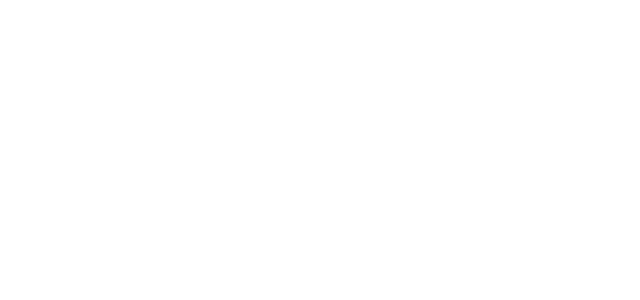
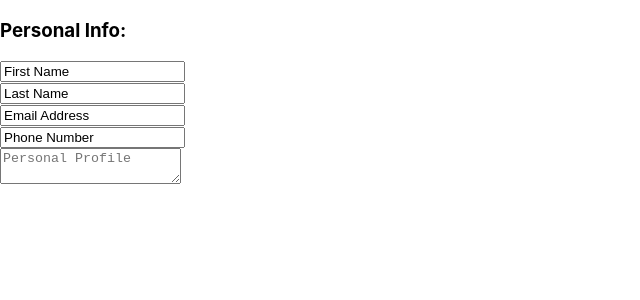
Before and after one commit to carloshrm/make-cv-tool, a React (Create React App) app: page / in a window 1280 px wide. Shown: the top 300 px of the page, without its empty margins (0-640 px from the left). Built offline with nearby package versions, Linux system fonts and the light colour scheme.

Commit message:
input fields

```diff
--- a/public/index.html
+++ b/public/index.html
@@ -2,11 +2,9 @@
 <html lang="en">
   <head>
     <meta charset="utf-8" />
-    <link rel="icon" href="%PUBLIC_URL%/favicon.ico" />
     <meta name="viewport" content="width=device-width, initial-scale=1" />
     <meta name="theme-color" content="#000000" />
     <meta name="tool for writing and generating a CV" content="Make-a-CV Tool" />
-    <link rel="apple-touch-icon" href="%PUBLIC_URL%/logo192.png" />
     <!--
       manifest.json provides metadata used when your web app is installed on a
       user's mobile device or desktop. See https://developers.google.com/web/fundamentals/web-app-manifest/
--- a/src/App.js
+++ b/src/App.js
@@ -1,7 +1,31 @@
 import "./App.css";
+import PersonalInfo from "./components/PersonalInfo";
+
+// required info
+
+// name
+// address // phone || email
+// personal profile
+
+// template form - add individual entries
+// job history
+// ( date - role title, location, comp name)
+
+// education // qualifications
+//(name - date - title)
+
+// key skills // hobbies and intrests
+
+// extra section with options for more info
+
+// formatting
 
 function App() {
-  return <div className="App"></div>;
+  return (
+    <div className="App">
+      <PersonalInfo />
+    </div>
+  );
 }
 
 export default App;
--- /dev/null
+++ b/src/components/InputField.js
@@ -0,0 +1,41 @@
+import React from "react";
+
+function InputField({ fieldData, setData, fieldType }) {
+  const inputRef = React.createRef();
+  const displayRef = React.createRef();
+  const editField = (e) => {
+    inputRef.current.style.display = "block";
+    displayRef.current.style.display = "none";
+  };
+
+  const inputFinished = (e) => {
+    inputRef.current.style.display = "none";
+    displayRef.current.style.display = "block";
+  };
+
+  return (
+    <div>
+      <input
+        onBlur={inputFinished}
+        ref={inputRef}
+        type={fieldType}
+        id={`${fieldData.replace(" ", "_").toLowerCase()}_input`}
+        required
+        minLength="1"
+        placeholder={fieldData}
+        value={fieldData}
+        onChange={(e) => setData(e.target.value)}
+      />
+      <span
+        id={`${fieldData.replace(" ", "_").toLowerCase()}_display`}
+        style={{ display: "none" }}
+        ref={displayRef}
+        onClick={editField}
+      >
+        {fieldData}
+      </span>
+    </div>
+  );
+}
+
+export default InputField;
--- /dev/null
+++ b/src/components/PersonalInfo.js
@@ -0,0 +1,24 @@
+import React, { useState } from "react";
+import InputField from "./InputField";
+
+function PersonalInfo() {
+  const [firstName, setFirstName] = useState("First Name");
+  const [lastName, setLastName] = useState("Last Name");
+  const [emailAddress, setEmail] = useState("Email Address");
+  const [phoneNumber, setPhoneNumber] = useState("Phone Number");
+  const [personalProfile, setProfile] = useState("Personal Profile");
+
+  return (
+    <div id="personal_info_div">
+      <h3>Personal Info:</h3>
+      <InputField fieldData={firstName} setData={setFirstName} fieldType="text" />
+      <InputField fieldData={lastName} setData={setLastName} fieldType="text" />
+      <InputField fieldData={emailAddress} setData={setEmail} fieldType="email" />
+      <InputField fieldData={phoneNumber} setData={setPhoneNumber} fieldType="tel" />
+
+      <textarea required id="profile_input" placeholder="Personal Profile"></textarea>
+    </div>
+  );
+}
+
+export default PersonalInfo;
```
Also changed, not shown: public/manifest.json, 1 other file (tests, documents, lock files or other folders).
